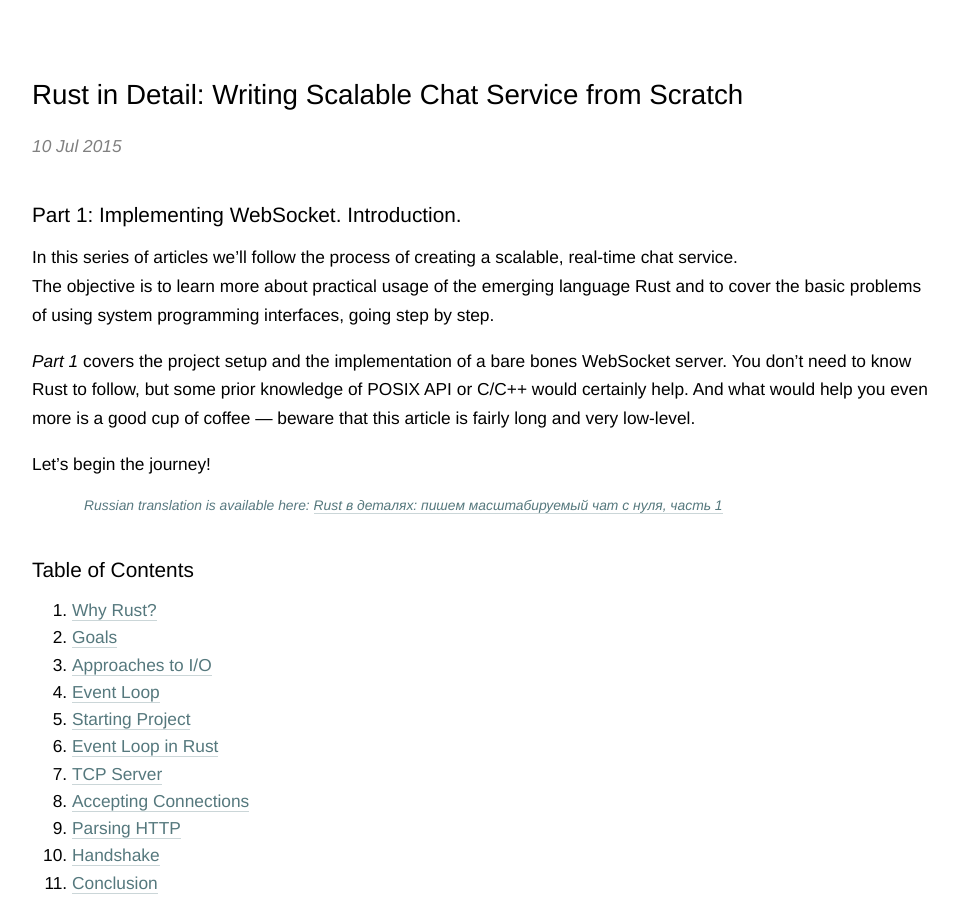
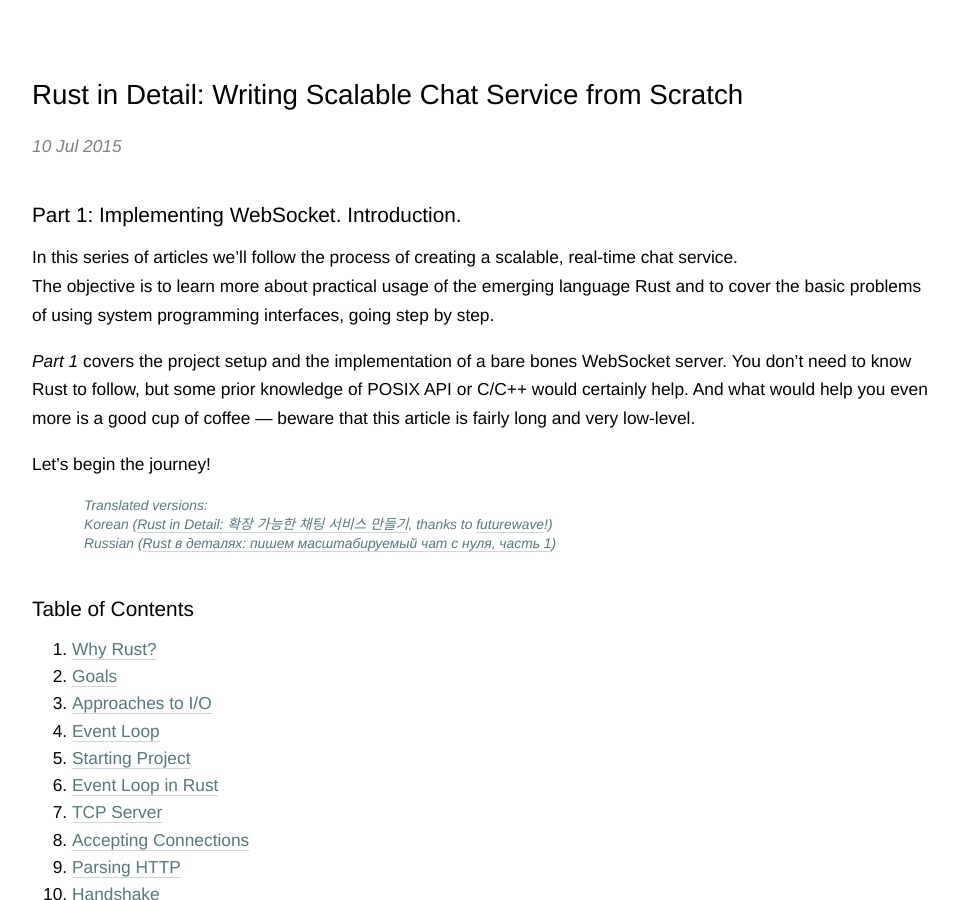
Before and after one commit to nbaksalyar/nbaksalyar.github.io, a Jekyll site: the page built from _posts/2015-07-10-writing-chat-in-rust.md, in a window 1280 px wide and 900 px high. Shown: the whole window, without its empty margins (158-1116 px from the left). Built offline with Jekyll 4.4.1, drawn with Linux system fonts in a browser that asks for light colours; comment, search, counter and statistics services are not loaded.

Commit message:
Add reference to Korean translation

```diff
--- a/_posts/2015-07-10-writing-chat-in-rust.md
+++ b/_posts/2015-07-10-writing-chat-in-rust.md
@@ -15,7 +15,9 @@ The objective is to learn more about practical usage of the emerging language Ru
 Let's begin the journey!
 
 <aside>
-Russian translation is available here: <a href="http://habrahabr.ru/post/268609/">Rust в деталях: пишем масштабируемый чат с нуля, часть 1</a>
+Translated versions:<br/>
+Korean (<a href="http://blog.naver.com/futurewave01/220539095123">Rust in Detail: 확장 가능한 채팅 서비스 만들기</a>, thanks to <a href="https://brunch.co.kr/@futurewave">futurewave</a>!)<br/>
+Russian (<a href="http://habrahabr.ru/post/268609/">Rust в деталях: пишем масштабируемый чат с нуля, часть 1</a>)
 </aside>
 
 <!--more-->
```
